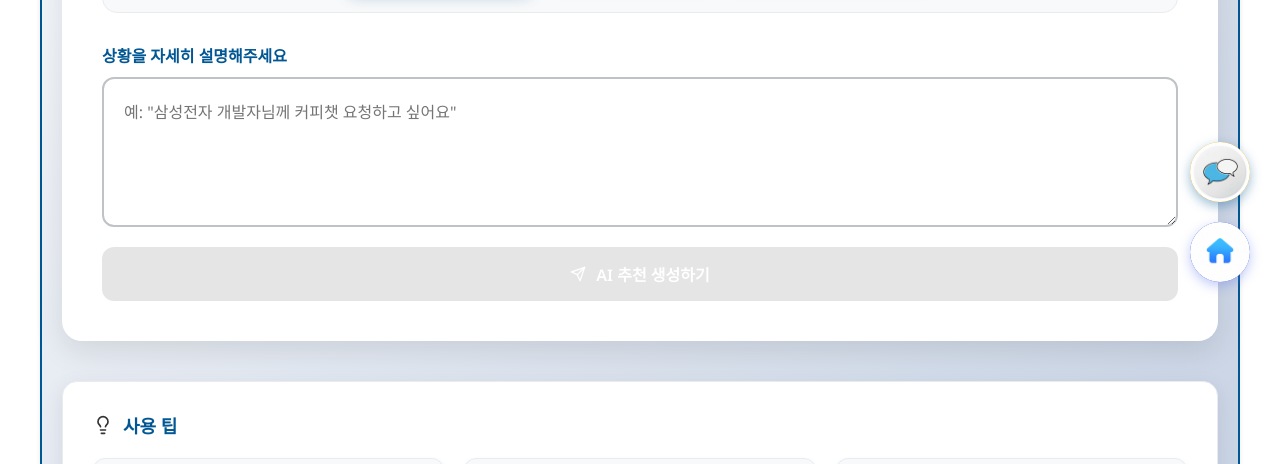
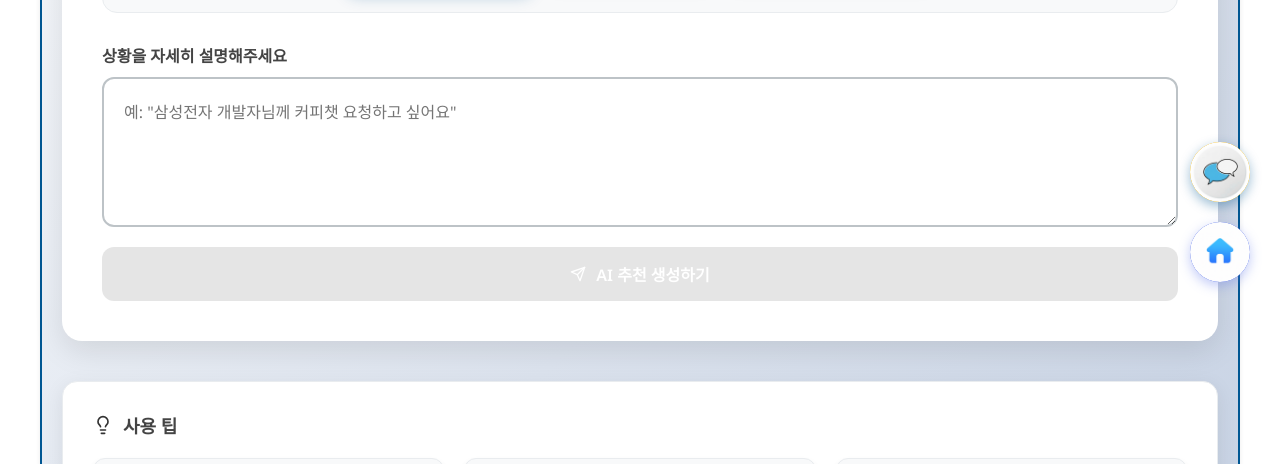
Before and after one commit to TeamDND/5959, a React (Create React App) app in the folder frontend/: page /networking-ai in a window 1280 px wide. Shown: the part 488-952 px from the top of the page. Built offline with nearby package versions, Linux system fonts and the light colour scheme.

Commit message:
색 변경

```diff
--- a/frontend/src/style/NetworkingAI.css
+++ b/frontend/src/style/NetworkingAI.css
@@ -104,7 +104,7 @@
   font-family: 'Noto Sans', sans-serif;
   font-size: 16px;
   font-weight: 600;
-  color: #005793;
+  color: #444;
   margin-bottom: 10px;
 }
 
@@ -270,7 +270,7 @@
 .guide-header h3 {
   font-size: 18px;
   font-weight: 600;
-  color: #005793;
+  color: #444;
   margin: 0;
 }
 
```
